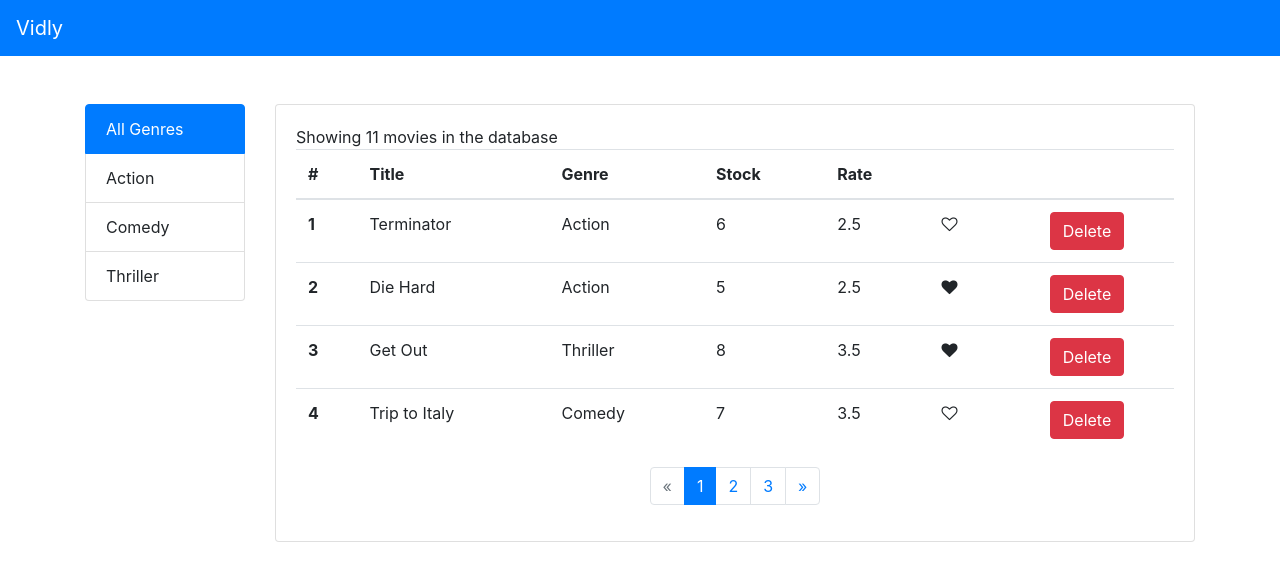
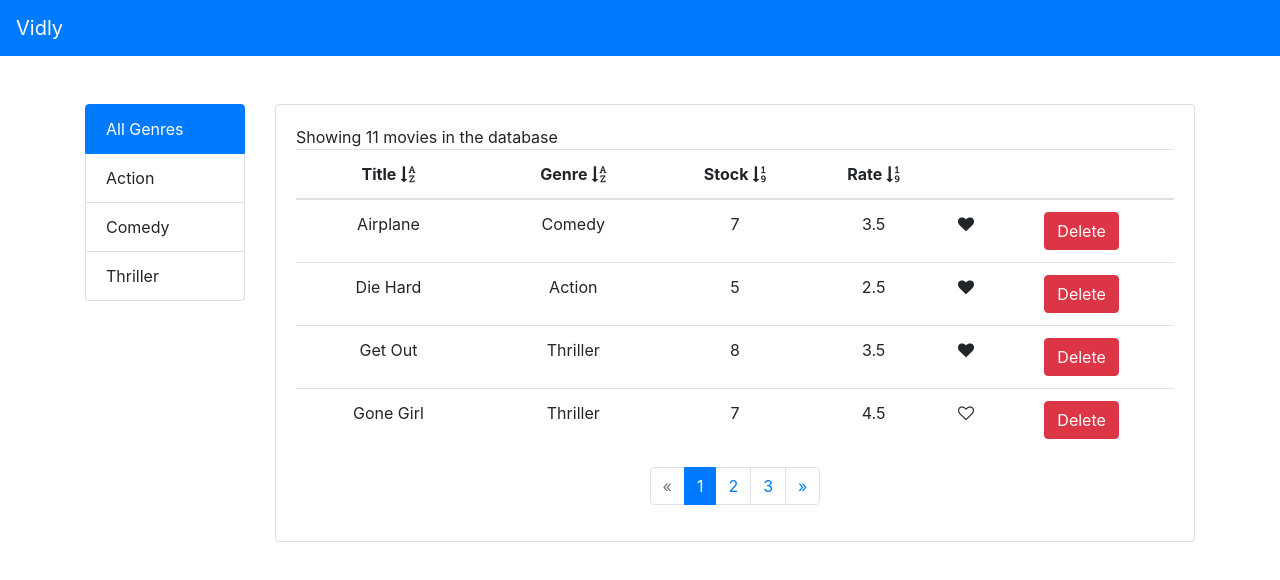
Before and after one commit to federico-r-figueredo/vidly-client, a React app: page / in a window 1280 px wide. Shown: the top 580 px of the page. Built offline with nearby package versions, Linux system fonts and the light colour scheme.

Commit message:
Complete sort by column

```diff
--- a/src/components/Movies.jsx
+++ b/src/components/Movies.jsx
@@ -10,6 +10,7 @@ import Card from './common/Card';
 import Column from './common/Column';
 import Row from './common/Row';
 import EmptyMoviesTable from './EmptyMoviesTable';
+import _ from 'lodash';
 
 class Movies extends Component {
     state = {
@@ -17,8 +18,10 @@ class Movies extends Component {
         genres: [],
         currentPage: 1,
         pageSize: 4,
-        selectedGenre: null
+        selectedGenre: null,
+        sortColumn: { path: 'title', ascOrder: true }
     };
+
     componentDidMount() {
         const genres = [{ _id: '*', name: 'All Genres' }, ...getGenres()];
         this.setState({
@@ -32,7 +35,7 @@ class Movies extends Component {
         this.setState({ selectedGenre: genre, currentPage: 1 });
     };
 
-    handleRemoveMovie = (id) => {
+    handleDelete = (id) => {
         const movies = this.state.movies.filter((x) => x._id !== id);
         this.setState({ movies });
     };
@@ -48,6 +51,12 @@ class Movies extends Component {
     handlePageChange = (page) => {
         this.setState({
             currentPage: page
+        });
+    };
+
+    handleSort = (sortColumn) => {
+        this.setState({
+            sortColumn
         });
     };
 
@@ -69,19 +78,45 @@ class Movies extends Component {
             : this.state.currentPage;
     }
 
+    // TODO: Improve this mess
+    sortMovies(movies) {
+        return [...movies].sort((a, b) => {
+            const valueA = _.get(a, this.state.sortColumn.path);
+            const valueB = _.get(b, this.state.sortColumn.path);
+            if (
+                this.state.sortColumn.ascOrder
+                    ? valueA < valueB
+                    : valueA > valueB
+            ) {
+                return -1;
+            }
+
+            if (
+                this.state.sortColumn.ascOrder
+                    ? valueA > valueB
+                    : valueA < valueB
+            ) {
+                return 1;
+            }
+
+            return 0;
+        });
+    }
+
     computeDerivedState() {
         const { pageSize } = this.state;
         const filteredMovies = this.filterMovies();
+        const sortedMovies = this.sortMovies(filteredMovies);
         const pagesCount = this.calcPagesCount(filteredMovies);
         const currentPage = this.calcCurrentPage(pagesCount);
         const paginatedMovies = paginateMovies(
-            filteredMovies,
+            sortedMovies,
             currentPage,
             pageSize
         );
 
         return {
-            filteredMovies,
+            sortedMovies,
             pagesCount,
             currentPage,
             paginatedMovies
@@ -92,8 +127,8 @@ class Movies extends Component {
         console.log('render!');
         if (!this.state.movies.length) return <EmptyMoviesTable />;
 
-        const { genres, selectedGenre } = this.state;
-        const { filteredMovies, pagesCount, currentPage, paginatedMovies } =
+        const { genres, selectedGenre, sortColumn } = this.state;
+        const { sortedMovies, pagesCount, currentPage, paginatedMovies } =
             this.computeDerivedState();
         return (
             <Row>
@@ -106,11 +141,13 @@ class Movies extends Component {
                 </Column>
                 <Column width={10}>
                     <Card>
-                        <MoviesCount moviesCount={filteredMovies.length} />
+                        <MoviesCount moviesCount={sortedMovies.length} />
                         <MoviesTable
                             movies={paginatedMovies}
-                            handleLike={this.handleLike}
-                            removeMovie={this.handleRemoveMovie}
+                            sortColumn={sortColumn}
+                            onLike={this.handleLike}
+                            onDelete={this.handleDelete}
+                            onSort={this.handleSort}
                         />
                         <Pagination
                             pagesCount={pagesCount}
--- a/src/components/MoviesTable.jsx
+++ b/src/components/MoviesTable.jsx
@@ -1,47 +1,72 @@
-import React from 'react';
+import React, { Component } from 'react';
+import TableHeader from './common/TableHeader';
+import TableBody from './common/TableBody';
+import Table from './common/Table';
 import Like from './common/Like';
 
-function MoviesTable({ movies, handleLike, removeMovie }) {
-    return (
-        <table className='table'>
-            <thead>
-                <tr>
-                    <th scope='col'>#</th>
-                    <th scope='col'>Title</th>
-                    <th scope='col'>Genre</th>
-                    <th scope='col'>Stock</th>
-                    <th scope='col'>Rate</th>
-                    <th scope='col'></th>
-                    <th scope='col'></th>
-                </tr>
-            </thead>
-            <tbody>
-                {movies.map((movie) => (
-                    <tr key={movie._id}>
-                        <th scope='row'>{movies.indexOf(movie) + 1}</th>
-                        <td>{movie.title}</td>
-                        <td>{movie.genre.name}</td>
-                        <td>{movie.numberInStock}</td>
-                        <td>{movie.dailyRentalRate}</td>
-                        <td>
+class MoviesTable extends Component {
+    columns = [
+        { path: 'title', label: 'Title', iconType: 'alpha', width: '20%' },
+        {
+            path: 'genre.name',
+            label: 'Genre',
+            iconType: 'alpha',
+            width: '20%'
+        },
+        {
+            path: 'numberInStock',
+            label: 'Stock',
+            iconType: 'numeric',
+            width: '15%'
+        },
+        {
+            path: 'dailyRentalRate',
+            label: 'Rate',
+            iconType: 'numeric',
+            width: '15%'
+        },
+        {
+            key: 'like',
+            width: '5%',
+            content: (movie) => (
                 <Like
                     liked={movie.liked}
-                                onLikeToggle={() => handleLike(movie)}
+                    onLikeToggle={() => this.props.onLike(movie)}
                 />
-                        </td>
-                        <td className='text-center'>
+            )
+        },
+        {
+            key: 'delete',
+            width: '20%',
+            content: (movie) => (
                 <button
-                                onClick={() => removeMovie(movie._id)}
+                    onClick={() => this.props.onDelete(movie._id)}
                     className='btn btn-danger'
                 >
                     Delete
                 </button>
-                        </td>
-                    </tr>
-                ))}
-            </tbody>
-        </table>
+            )
+        }
+    ];
+
+    render() {
+        const { sortColumn, onSort, movies, onLike, onDelete } = this.props;
+        return (
+            <Table>
+                <TableHeader
+                    columns={this.columns}
+                    sortColumn={sortColumn}
+                    onSort={onSort}
+                />
+                <TableBody
+                    items={movies}
+                    columns={this.columns}
+                    onLike={onLike}
+                    onDelete={onDelete}
+                />
+            </Table>
         );
+    }
 }
 
 export default MoviesTable;
--- /dev/null
+++ b/src/components/common/Table.jsx
@@ -0,0 +1,7 @@
+import React from 'react';
+
+function Table({ children }) {
+    return <table className='table'>{children}</table>;
+}
+
+export default Table;
--- /dev/null
+++ b/src/components/common/TableBody.jsx
@@ -0,0 +1,27 @@
+import React, { Component } from 'react';
+import _ from 'lodash';
+
+class TableBody extends Component {
+    createKey = (item, column) => item._id + (column.path || column.key);
+
+    render() {
+        const { items, columns } = this.props;
+        return (
+            <tbody>
+                {items.map((item) => (
+                    <tr key={item._id} className='text-center'>
+                        {columns.map((column) => (
+                            <td key={this.createKey(item, column)}>
+                                {column.content
+                                    ? column.content(item)
+                                    : _.get(item, column.path)}
+                            </td>
+                        ))}
+                    </tr>
+                ))}
+            </tbody>
+        );
+    }
+}
+
+export default TableBody;
--- /dev/null
+++ b/src/components/common/TableHeader.jsx
@@ -0,0 +1,58 @@
+import React, { Component } from 'react';
+
+class TableHeader extends Component {
+    raiseSort(path) {
+        const sortColumn = { ...this.props.sortColumn };
+        if (path === sortColumn.path) {
+            sortColumn.ascOrder = !sortColumn.ascOrder;
+        } else {
+            sortColumn.path = path;
+            sortColumn.ascOrder = true;
+        }
+        this.props.onSort(sortColumn);
+    }
+
+    calcSortOrderIcon(column) {
+        return this.props.sortColumn.path === column.path &&
+            !this.props.sortColumn.ascOrder
+            ? 'desc'
+            : 'asc';
+    }
+
+    render() {
+        return (
+            <thead>
+                <tr>
+                    {this.props.columns.map((column) => (
+                        <th
+                            scope='col'
+                            key={column.path || column.key}
+                            className='text-center'
+                            style={{ width: column.width }}
+                        >
+                            {column.path && (
+                                <a
+                                    className='text-reset text-decoration-none'
+                                    style={{ cursor: 'pointer' }}
+                                    onClick={() => this.raiseSort(column.path)}
+                                >
+                                    {column.label}
+                                    <i
+                                        className={`fa fa-sort-${
+                                            column.iconType
+                                        }-${this.calcSortOrderIcon(
+                                            column
+                                        )} ml-1`}
+                                        aria-hidden='true'
+                                    ></i>
+                                </a>
+                            )}
+                        </th>
+                    ))}
+                </tr>
+            </thead>
+        );
+    }
+}
+
+export default TableHeader;
```
Also changed, not shown: package.json (+19 -18 lines), 1 other file (tests, documents, lock files or other folders). Lines whose indentation alone changed are shown as unchanged.
